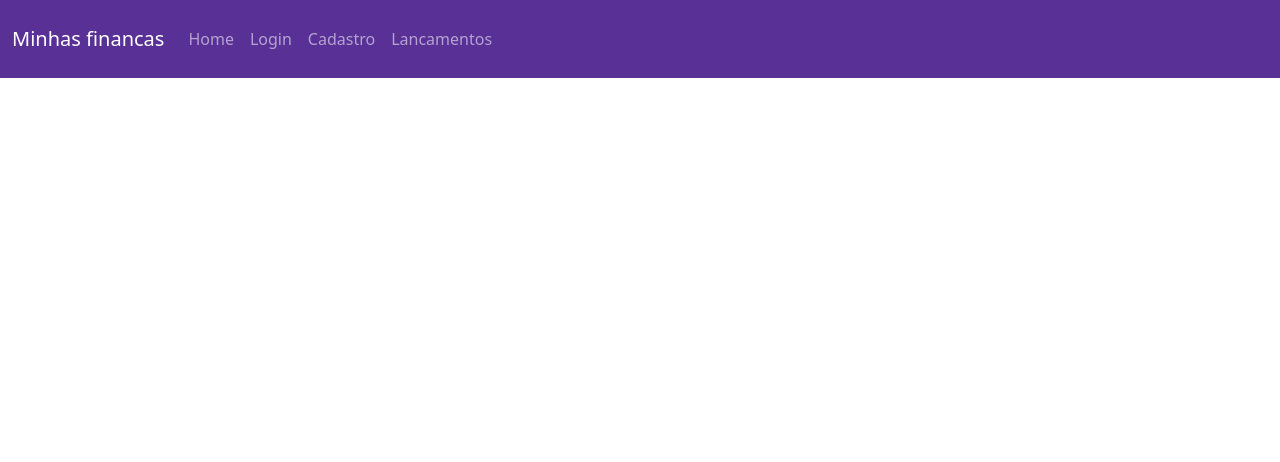
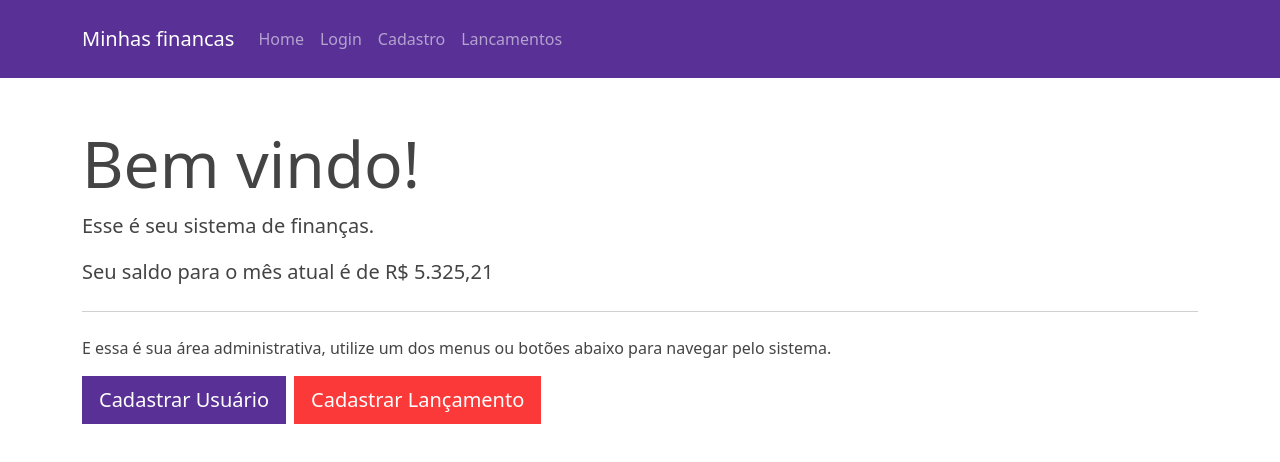
Before and after one commit to GustavoCanellasAvelineRocha/minhasFinancas-frontend, a React (Create React App) app: page /home in a window 1280 px wide. Shown: the top 462 px of the page. Built offline with nearby package versions, Linux system fonts and the light colour scheme.

Commit message:
fazendo ajustes e iniciando pagina home

```diff
--- a/src/components/navbar.js
+++ b/src/components/navbar.js
@@ -3,9 +3,12 @@
 
 function Navbar() {
   return (
+
       <nav className="navbar navbar-expand-lg bg-primary" data-bs-theme="dark">
-      <div className="container-fluid">
-        <a className="navbar-brand" href="">Minhas financas</a>
+        <div className="container">
+          <a className="navbar-brand" href="">
+            Minhas financas
+          </a>
           <button
             className="navbar-toggler"
             type="button"
@@ -19,14 +22,18 @@
           </button>
           <div className="collapse navbar-collapse" id="navbarColor01">
             <ul className="navbar-nav me-auto">
-            <NavbarItem href="/home" label= "Home"></NavbarItem>
-            <NavbarItem href="/login" label= "Login"></NavbarItem>
-            <NavbarItem href="/cadastro-usuarios" label= "Cadastro"></NavbarItem>
-            <NavbarItem href="/lancamentos" label= "Lancamentos"></NavbarItem>
+              <NavbarItem href="/home" label="Home"></NavbarItem>
+              <NavbarItem href="/login" label="Login"></NavbarItem>
+              <NavbarItem
+                href="/cadastro-usuarios"
+                label="Cadastro"
+              ></NavbarItem>
+              <NavbarItem href="/lancamentos" label="Lancamentos"></NavbarItem>
             </ul>
           </div>
         </div>
       </nav>
+
   );
 }
 
--- a/src/main/App.js
+++ b/src/main/App.js
@@ -10,6 +10,7 @@
     <>
       <Navbar></Navbar>
       <div className="container mt-5">
+
         <Rotas></Rotas>
       </div>
     </>
--- a/src/main/rotas.js
+++ b/src/main/rotas.js
@@ -2,6 +2,7 @@
 import { Route, BrowserRouter, Routes } from "react-router-dom";
 import Login from "../views/login";
 import CadastroUsuario from "../views/cadastroUsuario";
+import Home from "../views/home";
 
 function Rotas() {
   return (
@@ -9,6 +10,7 @@
       <Routes>
         <Route path="/login" element={<Login />} />
         <Route path="/cadastro-usuarios" element={<CadastroUsuario />} />
+        <Route path="/home" element={<Home />} />
       </Routes>
     </BrowserRouter>
   );
--- a/src/views/cadastroUsuario.js
+++ b/src/views/cadastroUsuario.js
@@ -1,7 +1,8 @@
 import React, { useState } from "react";
 
 import Card from "../components/card";
-import Formgroup from "../components/formLabel";
+import FormLabel from "../components/formLabel";
+import FormButtonGroup from "../components/formButtonGroup";
 
 function CadastroUsuario() {
   const [usuario, setUsuario] = useState({
@@ -52,11 +53,10 @@
 
   return (
     <div className="row">
-      <div className="col-md-6" style={{ position: "relative", left: "300px" }}>
+      <div className="col-lg-12">
         <Card title="Cadastro de usuario ">
-          <div className="col-lg-12">
           <div className="bs-component">
-              <Formgroup label="Nome: *" htmlFor="inputNome">
+            <FormLabel label="Nome: *" htmlFor="inputNome">
               <input
                 type="text"
                 id="inputNome"
@@ -65,8 +65,8 @@
                 className="form-control"
                 onChange={(e) => setNome(e.target.value)}
               ></input>
-              </Formgroup>
-              <Formgroup label="Email *" htmlFor="inputEmail">
+            </FormLabel>
+            <FormLabel label="Email *" htmlFor="inputEmail">
               <input
                 type="email"
                 id="inputEmail"
@@ -75,8 +75,8 @@
                 className="form-control"
                 onChange={(e) => setEmail(e.target.value)}
               ></input>
-              </Formgroup>
-              <Formgroup label="Senha *" htmlFor="inputSenha">
+            </FormLabel>
+            <FormLabel label="Senha *" htmlFor="inputSenha">
               <input
                 type="senha"
                 id="inputSenha"
@@ -85,33 +85,30 @@
                 className="form-control"
                 onChange={(e) => setSenha(e.target.value)}
               ></input>
-              </Formgroup>
-              <Formgroup
-                label="Repita Sua Senha *"
-                htmlFor="inputSenhaRepetida"
-              >
+            </FormLabel>
+            <FormLabel label="Repita Sua Senha *" htmlFor="inputSenhaRepetida">
               <input
-                  type="senhaRepetida"
+                type="senhaRepetida *"
                 id="inputSenhaRepetida"
                 name="senhaRepetida"
                 value={usuario.senhaRepetida}
                 className="form-control"
                 onChange={(e) => setSenhaRepetida(e.target.value)}
               ></input>
-              </Formgroup>
-              <div>
+            </FormLabel>
+
+            <FormButtonGroup>
               <button
                 onClick={cadastrar}
                 type="button"
-                  className="btn btn-success my-3"
+                className="btn btn-success "
               >
                 Salvar
               </button>
-                <button type="button" className="btn btn-danger mx-2 my-3">
+              <a type="button" className="btn btn-danger " href="/login">
                 Cancelar
-                </button>
-              </div>
-            </div>
+              </a>
+            </FormButtonGroup>
           </div>
         </Card>
       </div>
--- /dev/null
+++ b/src/views/home.js
@@ -0,0 +1,36 @@
+import React from "react";
+import FormButtonGroup from "../components/formButtonGroup";
+
+function Home() {
+  return (
+    <div className="jumbotron">
+      <h1 className="display-3">Bem vindo!</h1>
+      <p className="lead">Esse é seu sistema de finanças.</p>
+      <p className="lead">Seu saldo para o mês atual é de R$ 5.325,21</p>
+      <hr className="my-4"></hr>
+        <p>
+          E essa é sua área administrativa, utilize um dos menus ou botões
+          abaixo para navegar pelo sistema.
+        </p>
+
+        <FormButtonGroup>
+          <a
+            className="btn btn-primary btn-lg"
+            href="/cadastro-usuarios"
+            role="button"
+          >
+            <i className="fa fa-users"></i> Cadastrar Usuário
+          </a>
+          <a
+            className="btn btn-danger btn-lg"
+            href="https://bootswatch.com/flatly/#"
+            role="button"
+          >
+            <i className="fa fa-users"></i> Cadastrar Lançamento
+          </a>
+        </FormButtonGroup>
+    </div>
+  );
+}
+
+export default Home;
--- a/src/views/login.js
+++ b/src/views/login.js
@@ -2,6 +2,7 @@
 import FormLabel from "../components/formLabel";
 import Card from "../components/card";
 import FormButtonGroup from "../components/formButtonGroup";
+import { useHref } from "react-router-dom";
 
 function Login() {
   const [email, setEmail] = useState("");
@@ -10,10 +11,6 @@
   const entrar = () => {
     console.log("email", email);
     console.log("senha", senha);
-  };
-
-  const cadastrar = () => {
-
   };
 
   return (
@@ -59,13 +56,13 @@
                         >
                           Entrar
                         </button>
-                        <button
-                          type="button"
+                        <a
+                          role="button"
                           className="btn btn-danger"
-                          onClick={cadastrar}
+                          href="/cadastro-usuarios"
                         >
                           Cadastrar
-                        </button>
+                        </a>
                       </FormButtonGroup>
                     </fieldset>
                   </form>
@@ -79,4 +76,4 @@
   );
 }
 
-export default Login ;
+export default Login;
```
Lines whose indentation alone changed are shown as unchanged.
